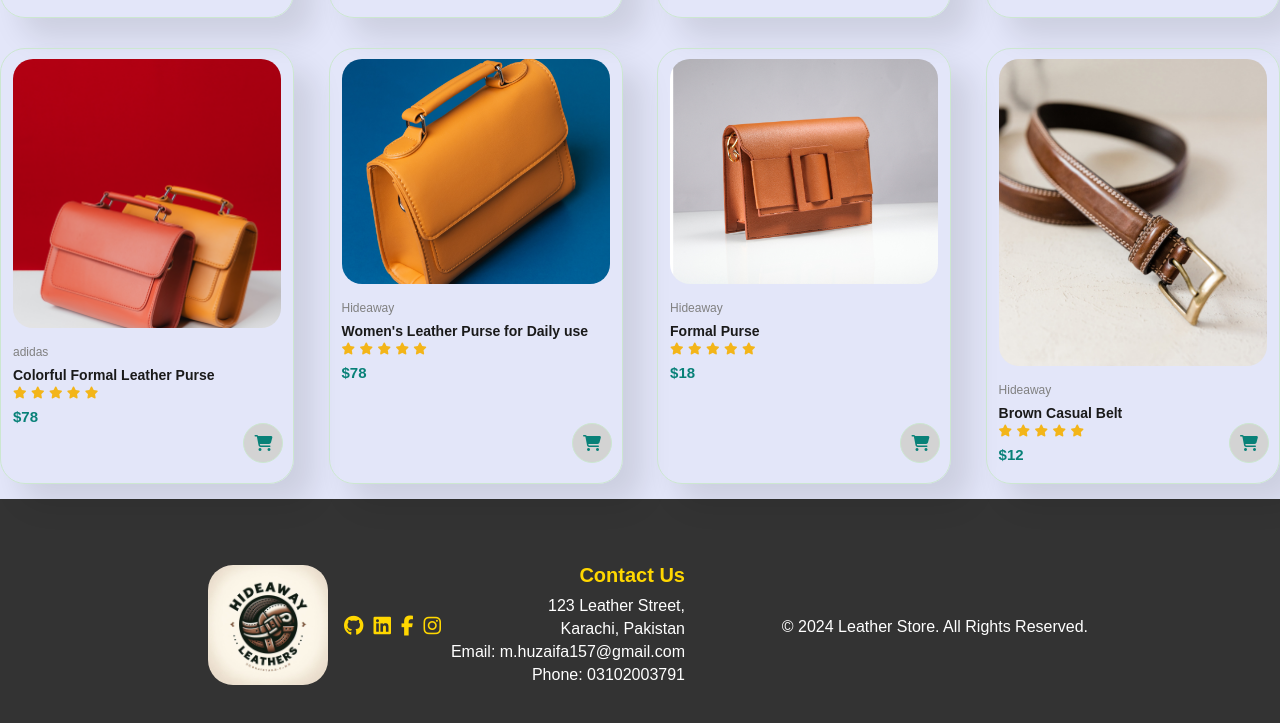
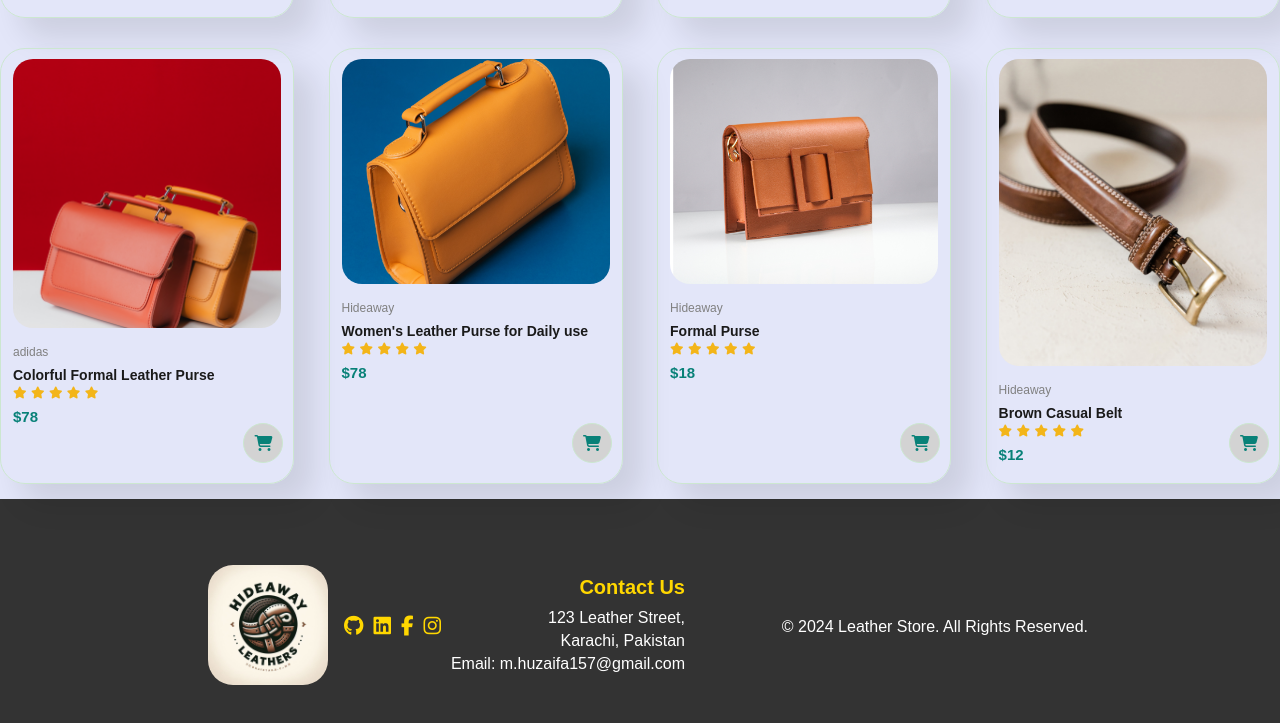
Before and after one commit to huzaifa157/Hideaway-leather-store, a plain HTML site: page index.html in a window 1280 px wide. Shown: the part 2849-3572 px from the top of the page. Drawn offline with Linux system fonts and the light colour scheme.

Commit message:
Update index.html

```diff
--- a/index.html
+++ b/index.html
@@ -366,7 +366,7 @@
                         <p>123 Leather Street,</p>
                         <p>Karachi, Pakistan</p>
                         <p>Email: m.huzaifa157@gmail.com</p>
-                        <p>Phone: 03102003791</p>
+
                     </div>
                 </div>
             </div>
```
